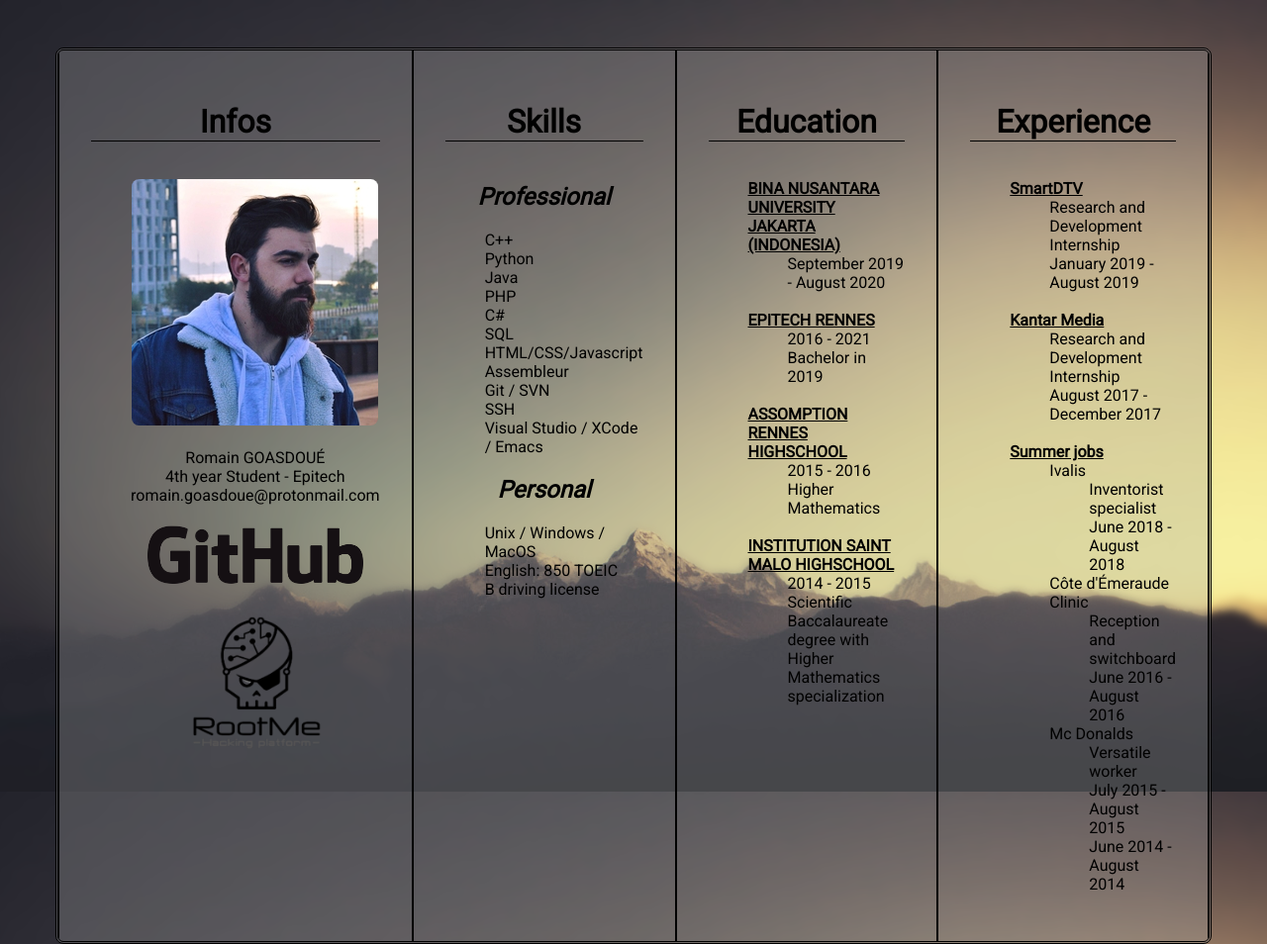
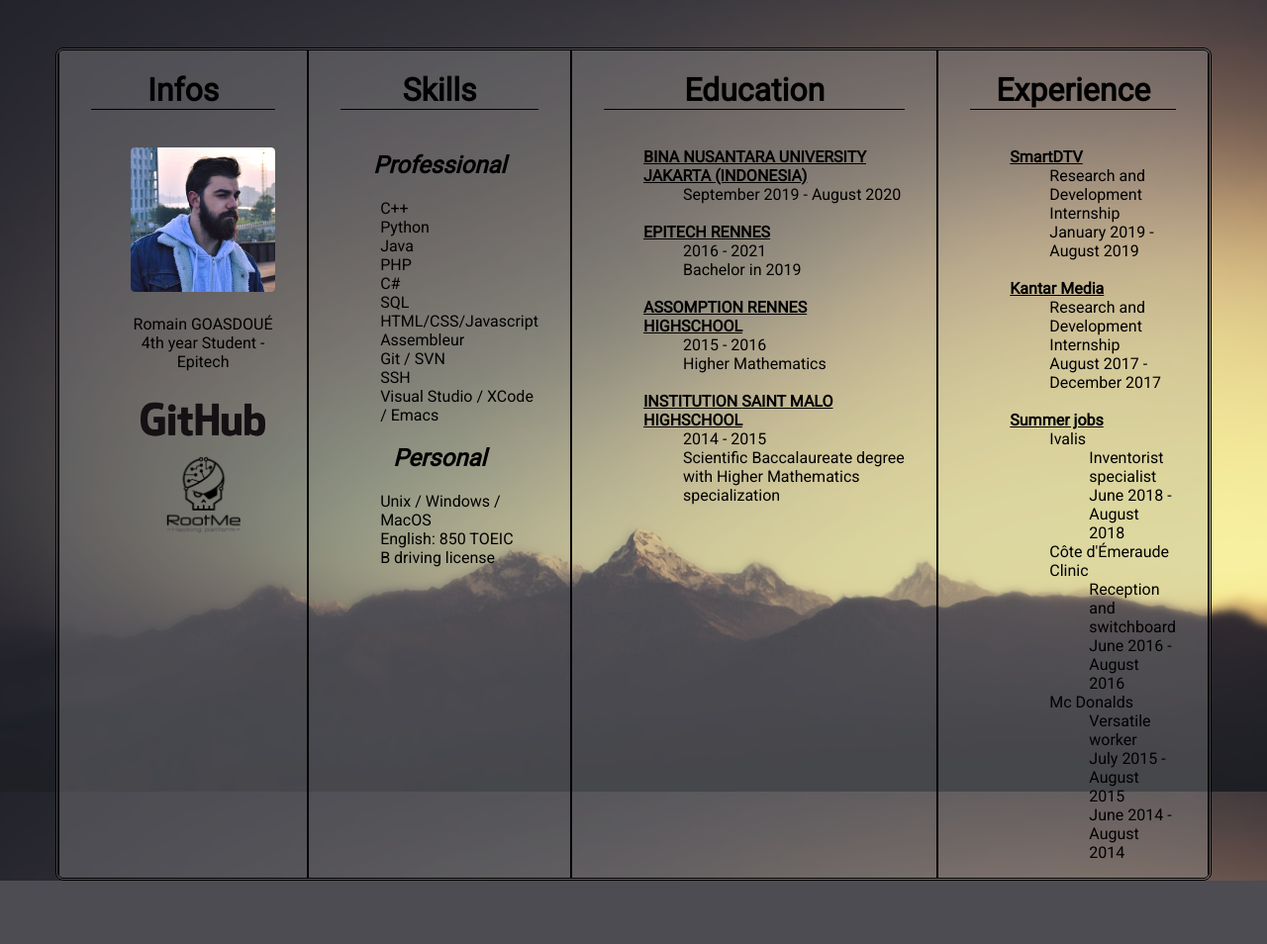
Before and after one commit to RomainGsd/romaingsd.github.io, a PHP site: page /cv/index.html in a window 1280 px wide. Shown: the whole page at 99% size. After the commit the page ends 890 px from the top, so only its background shows below. Run offline with PHP 8.4, Linux system fonts and the light colour scheme.

Commit message:
CV responsive

```diff
--- a/cv/index.html
+++ b/cv/index.html
@@ -21,7 +21,7 @@
                 <br/>
                 <li>Romain GOASDOUÉ</li>
                 <li>4th year Student - Epitech</li>
-                <li>romain.goasdoue@protonmail.com</li>
+                <br/>
                 <li>
                     <a href="https://github.com/romaingsd">
                         <img class="external_logo" src="/static/img/github_logo.png" />
--- a/static/css/cv.css
+++ b/static/css/cv.css
@@ -17,6 +17,12 @@
         display: flex;
         flex-direction: row;
     }
+    #infos,
+    #skills,
+    #education,
+    #experience {
+        padding: 2em 2em;
+    }
 }
 
 #infos,
@@ -26,9 +32,9 @@
     display: flex;
     flex-direction: column;
     text-align: center;
-    padding: 2em 2em;
     border-style: solid;
     border-width: 0 1px;
+    padding: 0 2em;
 }
 
 #pro_perso {
```
